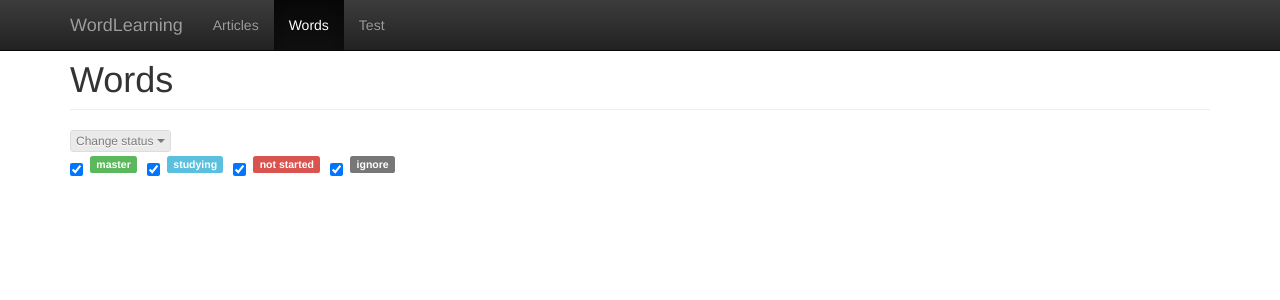
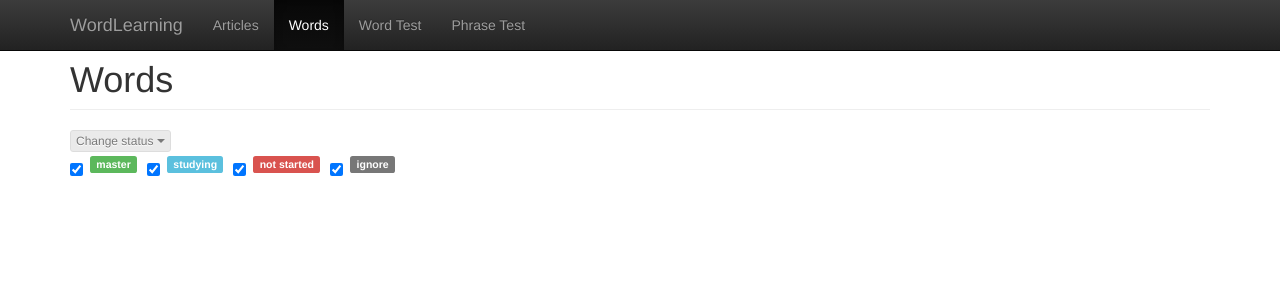
Before and after one commit to m-tkg/wordlearning, a Django app: page /words in a window 1280 px wide. Shown: the top 300 px of the page. Run offline with Django 3.2, Linux system fonts and the light colour scheme; data that the repository does not hold is empty; some libraries are stand-ins or nearby versions.

Commit message:
create menu of phrase test

```diff
--- a/project/wordlearning/app/admin.py
+++ b/project/wordlearning/app/admin.py
@@ -6,6 +6,7 @@ from app.models import Word
 from app.models import WordPhrase
 from app.models import Phrase
 from app.models import Example
+from app.models import TestSequence
 
 admin.site.register(WeblioLock)
 admin.site.register(Article)
@@ -14,3 +15,4 @@ admin.site.register(Word)
 admin.site.register(WordPhrase)
 admin.site.register(Phrase)
 admin.site.register(Example)
+admin.site.register(TestSequence)
--- a/project/wordlearning/app/templates/common/header.html
+++ b/project/wordlearning/app/templates/common/header.html
@@ -13,7 +13,8 @@
       <ul class="nav navbar-nav">
         <li {% if active_articles %}class="active"{% endif %}><a href="/articles">Articles</a></li>
         <li {% if active_words %}class="active"{% endif %}><a href="/words">Words</a></li>
-        <li {% if active_test %}class="active"{% endif %}><a href="/test">Test</a></li>
+        <li {% if active_wordtest %}class="active"{% endif %}><a href="/wordtest">Word Test</a></li>
+        <li {% if active_phrasetest %}class="active"{% endif %}><a href="/phrasetest">Phrase Test</a></li>
       </ul>
     </div>
   </div>
--- a/project/wordlearning/app/urls.py
+++ b/project/wordlearning/app/urls.py
@@ -8,7 +8,8 @@ urlpatterns = [
     url(r'^articles/words$', views.articleWords, name='article_words'),
     url(r'^words$', views.words, name='words'),
     url(r'^words/view$', views.wordsView, name='words_view'),
-    url(r'^test$', views.test, name='test'),
+    url(r'^wordtest$', views.wordTest, name='wordtest'),
+    url(r'^phrasetest$', views.phraseTest, name='phrasetest'),
 
     url(r'^delete/article$', views.deleteArticle, name='delete_article'),
     url(r'^parse/article$', views.parseArticle, name='parse_article'),
--- a/project/wordlearning/app/views.py
+++ b/project/wordlearning/app/views.py
@@ -240,7 +240,7 @@ def restartWeblio(request):
     return render(request, './ok.html')
 
 
-def test(request):
+def wordTest(request):
     wordstatus = Word().status_list
     if request.method == 'POST':
         _words = []
@@ -304,3 +304,69 @@ def test(request):
         'template': './test.html'
         }
     return render(request, './common/base.html', context)
+
+
+def phraseTest(request):
+    wordstatus = Word().status_list
+    if request.method == 'POST':
+        _words = []
+        for val in request.POST.getlist('status'):
+            _words.append(wordstatus[int(val) - 1][0])
+        if len(_words) == 1:
+            queries = [Q(status=_words[0])]
+        else:
+            queries = [Q(status__contains=w) for w in _words]
+        query = queries.pop()
+        for item in queries:
+            query |= item
+        TestSequence.objects.all().delete()
+        words = Word.objects.filter(query)
+        words = sorted(words, key=lambda x: random.random())[:int(request.POST.get("max_questions"))]
+        for word in words:
+            test_seq = TestSequence()
+            test_seq.word = word
+            test_seq.save()
+        return redirect(request.path + '?index=0')
+
+    elif "index" not in request.GET:
+        context = {
+            'wordstatus': wordstatus,
+            'active_test': True,
+            'template': './test_start.html'
+            }
+        return render(request, './common/base.html', context)
+
+    index = int(request.GET.get("index"))
+    test_seqs = TestSequence.objects.select_related().all().order_by('id')
+    # 2nd or later question answerd
+    if index > 0:
+        pre_question = test_seqs[index - 1]
+        pre_question.answer = int(request.GET.get("answer"))
+        pre_question.save()
+    # all question answerd
+    if index >= len(test_seqs):
+        for question in test_seqs:
+            if question.answer == 1:
+                question.word.answer_ok += 1
+            else:
+                question.word.answer_ng += 1
+            question.word.save()
+        context = {
+            'active_test': True,
+            'template': './test_complete.html'
+            }
+        return render(request, './common/base.html', context)
+
+    word = test_seqs[index].word
+    phrases = WordPhrase.objects.select_related().filter(word=word)
+    examples = WordExample.objects.select_related().filter(word=word)
+    context = {
+        'percentage': (index + 1) * 100 / len(test_seqs),
+        'next_index': index + 1,
+        'word': word,
+        'phrases': phrases,
+        'examples': examples,
+        'active_test': True,
+        'template': './test.html'
+        }
+    return render(request, './common/base.html', context)
```
